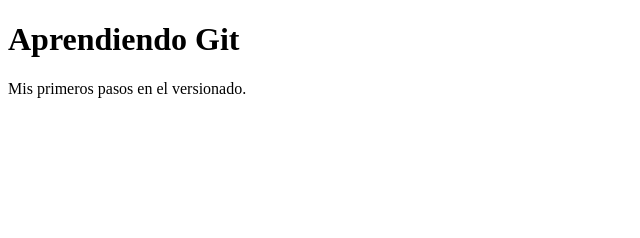
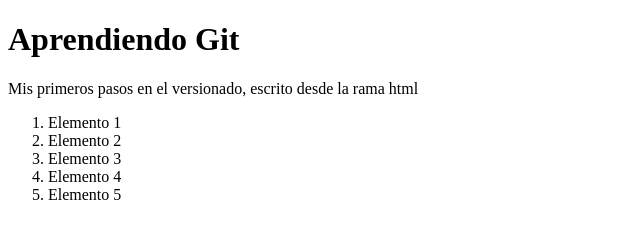
Before and after one commit to Brayam1993/youtube-git, a plain HTML site: page index.html in a window 1280 px wide. Shown: the whole page, without its empty margins (0-640 px from the left). Drawn offline with Linux system fonts and the light colour scheme.

Commit message:
Agregando index.js al index.html

```diff
--- a/index.html
+++ b/index.html
@@ -7,6 +7,14 @@
 </head>
 <body>
     <h1>Aprendiendo Git</h1>
-    <p>Mis primeros pasos en el versionado.</p>
+    <p>Mis primeros pasos en el versionado, escrito desde la rama html</p>
+    <ol>
+        <li>Elemento 1</li>
+        <li>Elemento 2</li>
+        <li>Elemento 3</li>
+        <li>Elemento 4</li>
+        <li>Elemento 5</li>
+    </ol>
+    <script src="index.js"></script>
 </body>
 </html>
```
